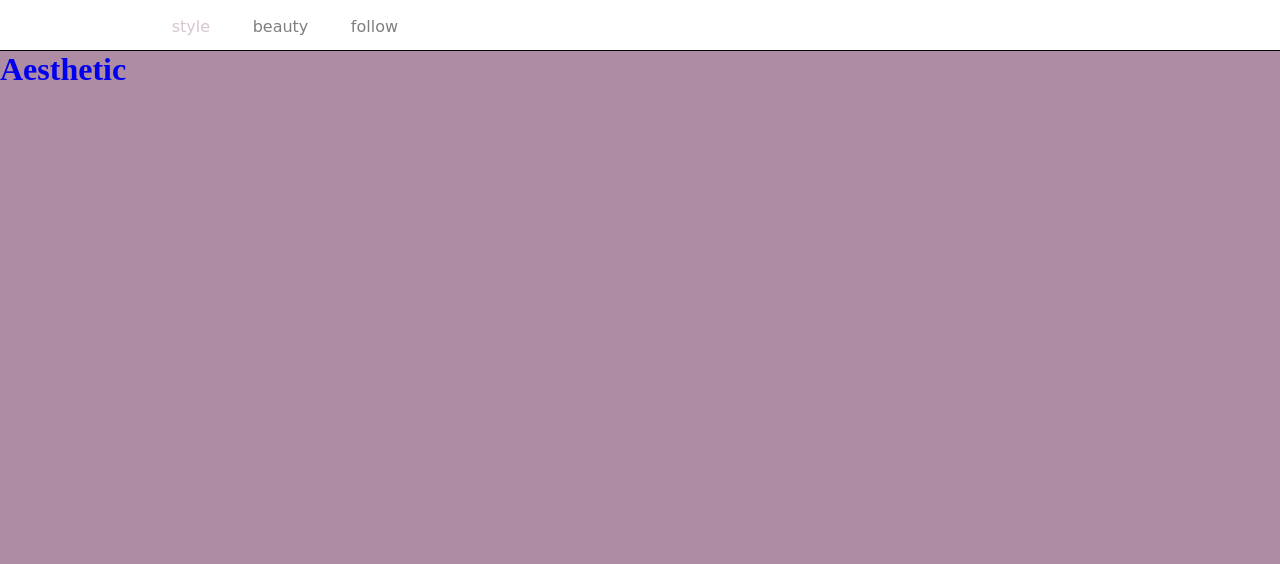
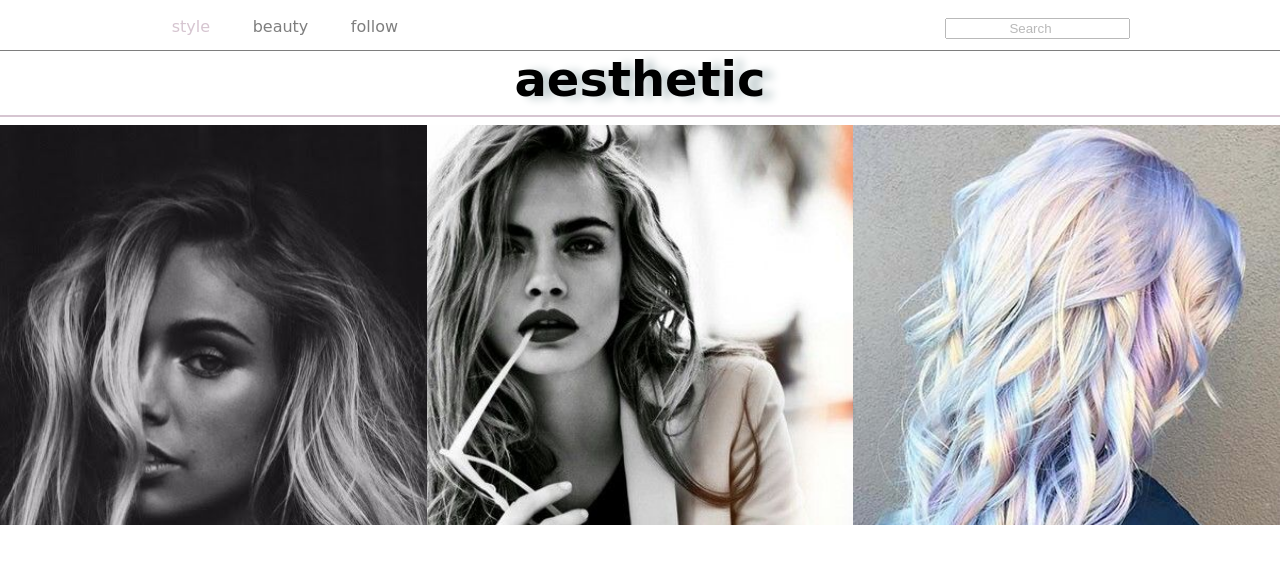
Before and after one commit to megankaluza/fashion-blog, a plain HTML site: page index.html in a window 1280 px wide. Drawn offline with Linux system fonts and the light colour scheme.

Commit message:
add top gallery with responsive flex photos

```diff
--- a/css/base/_extends.scss
+++ b/css/base/_extends.scss
@@ -1,6 +1,16 @@
 // Flex
 %flex {
   display: flex;
+}
+
+// Center
+%centered {
+  text-align: center;
+}
+
+// Opacity
+%opacity {
+  opacity: .5;
 }
 
 // Background Image
@@ -23,6 +33,7 @@
 %navigation {
   font-family: $stack-molle;
   background: $white;
+  opacity: .5;
   height: 51px;
   border-bottom: 1px solid $black;
 }
--- a/css/base/_variables.scss
+++ b/css/base/_variables.scss
@@ -2,6 +2,11 @@
 $black: #000000;
 $white: #FFFFFF;
 $lilac: #AE8CA3;
+$background: #F1F7ED;
+$silver: #BBC8CA;
 
 // Fonts
 $stack-molle: 'Molle', cursive;
+
+// Asset Paths
+ $path-img: '../img';
--- a/css/styles.scss
+++ b/css/styles.scss
@@ -4,11 +4,59 @@
 @import "libraries/bourbon/bourbon";
 
 body {
-  background: $lilac;
+  // background: $background;
+}
+
+hr {
+  @extend %opacity;
+  border: 1px solid $lilac;
 }
 
 span {
   color: $lilac;
+}
+
+.box {
+  width: 200px;
+  height: 400px;
+  flex-grow: 1;
+}
+
+.galleryOne {
+  @extend %flex;
+  flex-wrap: wrap;
+}
+
+.galleryTwo {
+  @extend %flex;
+  flex-wrap: wrap;
+}
+
+.galleryThree {
+  @extend %flex;
+  flex-wrap: wrap;
+}
+
+#imageOne {
+  @extend %image;
+  background-image: url('#{$path-img}/eyes.jpg');
+}
+
+#imageTwo {
+  @extend %image;
+  background-image: url('#{$path-img}/light.jpg');
+}
+
+#imageThree {
+  @extend %image;
+  background-image: url('#{$path-img}/color.jpg');
+}
+
+#header-title {
+  @extend %centered;
+  font-family: $stack-molle;
+  font-size: 3em;
+  text-shadow: 10px 2px 10px $silver;
 }
 
 // Flex Navigation
@@ -24,7 +72,7 @@ header {
 
 .flex-container {
   @extend %flex;
-  opacity: 0.5;
+  // @extend %opacity;
   width: 979px;
   margin: 0 auto;
   justify-content: space-between;
--- a/index.html
+++ b/index.html
@@ -16,10 +16,47 @@
        <li><a href="#">beauty</a></li>
        <li><a href="#">follow</a></li>
      </ul>
+    <input type="search" placeholder="Search" class="search">
    </div>
  </header>
-<h1 id="header-title"><a href="#">Aesthetic</a></h1>
+<h1 id="header-title">aesthetic</h1>
+<hr>
 
+<div class="galleryOne">
+  <div class="box" id="imageOne">
+
+  </div>
+  <div class="box" id="imageTwo">
+
+  </div>
+  <div class="box" id="imageThree">
+
+  </div>
+</div>
+
+<div class="galleryTwo">
+  <div class="box" id="imageFour">
+
+  </div>
+  <div class="box" id="imageFive">
+
+  </div>
+  <div class="box" id="imageSix">
+
+  </div>
+</div>
+
+<div class="galleryThree">
+  <div class="box" id="imageSeven">
+
+  </div>
+  <div class="box" id="imageEight">
+
+  </div>
+  <div class="box" id="imageNine">
+
+  </div>
+</div>
     <!--Scripts-->
     <script src="js/scripts.js"></script>
   </body>
```
Also changed, not shown: css/styles.css, img/color.jpg (added), img/eyes.jpg (added), img/light.jpg (added), 1 other file.
